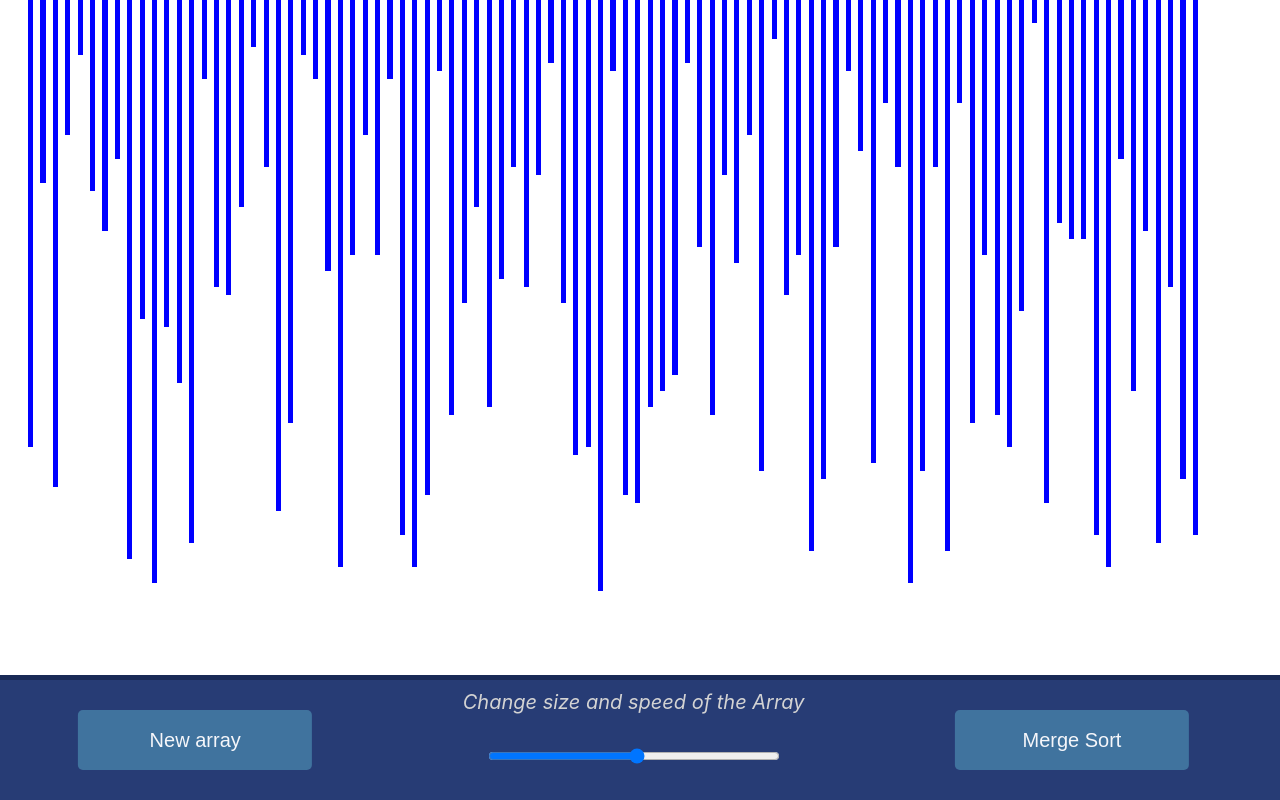
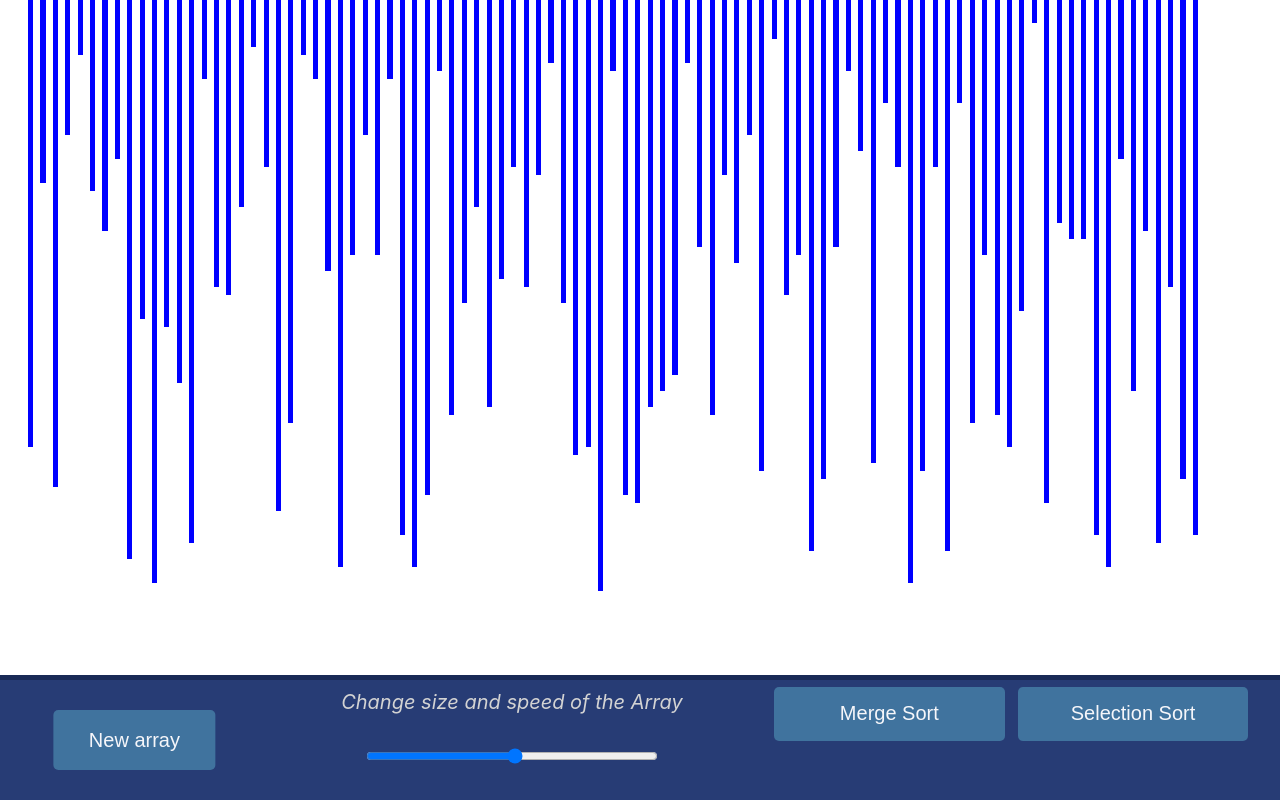
Before and after one commit to Dfredude/sorting-visualizer, a React (Create React App) app: page / in a window 1280 px wide. Built offline with nearby package versions, Linux system fonts and the light colour scheme.

Commit message:
Added selection sort

```diff
--- a/src/SortingVisualizer/SortingVisualizer.css
+++ b/src/SortingVisualizer/SortingVisualizer.css
@@ -16,7 +16,7 @@
   font-size: 50%;
 }
 
-button {
+#new-array-button {
   border: none;
   font-size: 2.5vh;
   width: 60%;
@@ -35,12 +35,34 @@ button {
 
 .button-container {
   position: relative;
-  width: 30.5%;
+  width: 21%;
   margin: 0px;
   float: left;
   height: 100%;
   /*border: 5px solid coral;*/
 }
+
+.algorithms-button-container {
+  position: relative;
+  width: 40%;
+  margin: 0px;
+  float: left;
+  height: 100%;
+  /*border: 5px solid coral;*/
+}
+
+.sorting-buttons {
+  border: none;
+  font-size: 2.5vh;
+  width: 45%;
+  height: 45%;
+  margin: 5pt;
+  color: #f5f6fa;
+  background-color: #40739e;
+  border-radius: 5px;
+  /*margin: auto;*/
+}
+
 .separator {
   width: 0%;
   float: left;
--- a/src/SortingVisualizer/SortingVisualizer.jsx
+++ b/src/SortingVisualizer/SortingVisualizer.jsx
@@ -1,5 +1,5 @@
 import React from "react";
-import { mergeSortFunc, mergeSortFuncRender, createValueBars, ValueBar } from "../SortingAlgorithms/SortingAlgorithms";
+import { selectionSortRender, mergeSortFuncRender, createValueBars, ValueBar } from "../SortingAlgorithms/SortingAlgorithms";
 import './SortingVisualizer.css';
 
 const defaultColor = 'blue';
@@ -144,28 +144,29 @@ export default class SortingVisualizer extends React.Component {
               let barStyle = arraybars[k+1].style;
               barStyle.height = `${Math.floor(arraybarsvalues[l]/renderer)}vh`;
               if (this.status_bar_values_text){
-                console.log(arraybars[k+1])
                 let bar_text  = arraybars[k+1].getElementsByClassName("array-bar-text")[0];
                 bar_text.textContent = arraybarsvalues[l];
-                console.log("This array bar was assigned height of "+ height)
               }
               l++;
             }
           }, i * this.animation_speed)
         }
-        else if(animation.type === "set_last_merge_color"){
-          const bar1Style = arraybars[animation.items[0].index].style;
-          const bar2Style = arraybars[animation.items[1].index].style;
-          setTimeout(() => {
-            bar1Style.backgroundColor = "green";
-            bar2Style.backgroundColor = "green";
-          }, i * this.animation_speed)
-        }
         else if(animation.type === "change_color"){
           const barStyle = arraybars[animation.items[0].index].style;
           setTimeout(() => {
-            barStyle.backgroundColor = "green";
+            barStyle.backgroundColor = animation.newColor;
           }, i * this.animation_speed)
+        }
+        else if(animation.type === "change-colors"){
+          let items = animation.items;
+          let colors = animation.newColor;
+          setTimeout(() => {
+            for(let j=0; j<items.length; j++){
+              let bar_style = arraybars[items[j].index].style;
+              let color = colors[j];
+              bar_style.backgroundColor = color;
+            }
+          }, i*this.animation_speed)
         }
       }
     }
@@ -181,9 +182,20 @@ export default class SortingVisualizer extends React.Component {
       }, (this.animations.animations_array.length+1) * this.animation_speed);
     }
 
+    selectionSort(){
+      this.animations = new Animations();
+      selectionSortRender(createValueBars(this.state.array), this.animations);
+      console.log(this.animations);
+      this.renderAnimations(this.animations);
+      this.disableInterface();
+      setTimeout(() => {
+        this.enableInterface()
+      }, (this.animations.animations_array.length+1) * this.animation_speed);
+    }
+
     disableInterface(){
       this.running = true;
-      let sorting_buttons = document.getElementsByClassName("sorting_buttons");
+      let sorting_buttons = document.getElementsByClassName("sorting-buttons");
       for(let i=0; i<sorting_buttons.length; i++){
         sorting_buttons[i].setAttribute("disabled", "disabled");
       }
@@ -194,7 +206,7 @@ export default class SortingVisualizer extends React.Component {
     }
 
     enableInterface(){
-      let sorting_buttons = document.getElementsByClassName("sorting_buttons");
+      let sorting_buttons = document.getElementsByClassName("sorting-buttons");
       for(let i=0; i<sorting_buttons.length; i++){
         sorting_buttons[i].removeAttribute("disabled");
       }
@@ -238,18 +250,20 @@ export default class SortingVisualizer extends React.Component {
               <input type="range" min="3" max="95" id="adjusting-bar" onChange={() => this.handleChange()}/>
             </div>
             <div className="separator"></div>
-            <div className="button-container">
-              <button className="sorting_buttons" onClick={() => this.mergeSort()}>Merge Sort</button>
+            <div className="algorithms-button-container">
+              <button className="sorting-buttons" onClick={() => this.mergeSort()}>Merge Sort</button>
+              <button className="sorting-buttons" onClick={() => this.selectionSort()}>Selection Sort</button>
             </div>
         </div>
         </div>
       )}
   }
 
-  function Animation(type, items, optionalDriftArray) {
+  function Animation(type, items, optionalDriftArray, color) {
     this.type = type;
     this.items = items;
     this.drift_array = optionalDriftArray;
+    this.newColor = color;
   }
   function Animations() { // This object contains all of "Animation" objects.
     this.animations_array = [];
@@ -266,8 +280,11 @@ export default class SortingVisualizer extends React.Component {
     this.colorItems = function(item1, item2) {
       this.animations_array.push(new Animation("set_last_merge_color", [new ValueBar(item1.value, item1.index), new ValueBar(item2.value, item2.index)]));
     }
-    this.changeColor = function(item){
-      this.animations_array.push(new Animation("change_color", [item]))
+    this.changeColor = function(item, color){
+      this.animations_array.push(new Animation("change_color", [item], null, color))
+    }
+    this.changeColors = function(items, colors){
+      this.animations_array.push(new Animation("change-colors", items, null, colors))
     }
   }
 
@@ -323,7 +340,7 @@ export default class SortingVisualizer extends React.Component {
     let x2 = 95;
     let y1 = 400;
     let y2 = 5;
-    let result = 2.8/x*300 //2.7 is the good one
+    let result = 3/x*300 //2.7 is the good one
     //let result = y1 + (((x-x1)/(x2-x1))*(y2-y1));
     return result;
   }
```
Also changed, not shown: src/SortingAlgorithms/SortingAlgorithms.js (+103 -46 lines).
